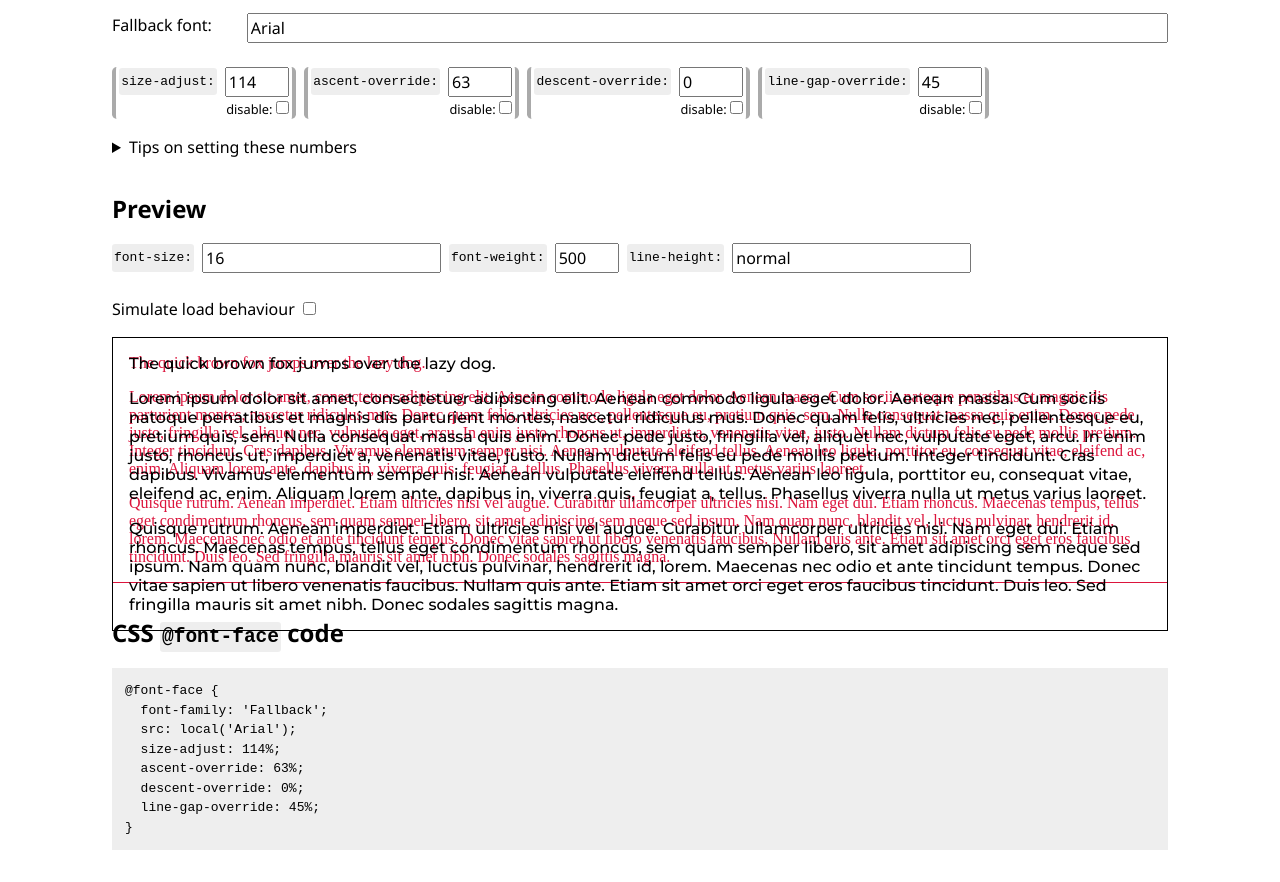
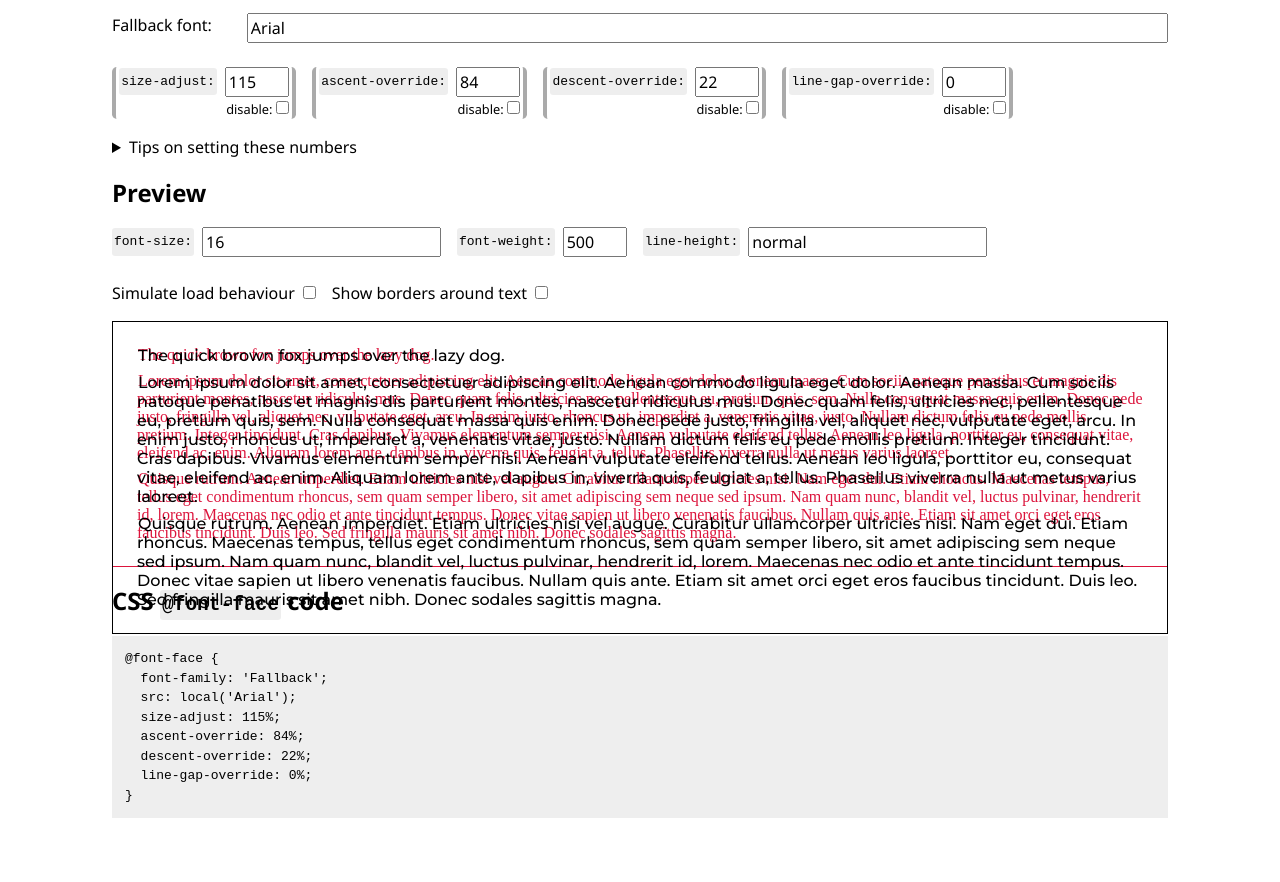
Before and after one commit to paulbrimicombe/font-matcher, a plain HTML site: page index.html in a window 1280 px wide. Shown: the part 505-1387 px from the top of the page. After the commit the page ends 1355 px from the top, so only its background shows below. Drawn offline with Linux system fonts and the light colour scheme; a web font is replaced by a local one.

Commit message:
Optional borders around preview text; update docs for setting values

```diff
--- a/index.html
+++ b/index.html
@@ -97,7 +97,7 @@
                   type="number"
                   id="size-adjust"
                   name="size-adjust"
-                  value="114"
+                  value="115"
                 />
               </span>
               <span class="input-pair, input-disable">
@@ -118,7 +118,7 @@
                   type="number"
                   id="ascent-override"
                   name="ascent-override"
-                  value="63"
+                  value="84"
                 />
               </span>
               <span class="input-pair, input-disable">
@@ -139,7 +139,7 @@
                   type="number"
                   id="descent-override"
                   name="descent-override"
-                  value="0"
+                  value="22"
                 />
               </span>
               <span class="input-pair, input-disable">
@@ -160,7 +160,7 @@
                   type="number"
                   id="line-gap-override"
                   name="line-gap-override"
-                  value="45"
+                  value="0"
                 />
               </span>
               <span class="input-pair, input-disable">
@@ -182,27 +182,45 @@
               <li>
                 Set <code class="css-variable">ascent-override</code>,
                 <code class="css-variable">descent-override</code>, and
-                <code class="css-variable">line-gap-override</code> to zero and
-                make sure that <code class="css-variable">line-height</code> is
-                set to "normal".
+                <code class="css-variable">line-gap-override</code> to zero; set
+                <code class="css-variable">font-size</code> to something quite
+                large (e.g. 40) and make sure that
+                <code class="css-variable">line-height</code> is set to
+                "normal".
               </li>
               <li>
-                Disable <code class="css-variable">ascent-override</code> and
-                adjust <code class="css-variable">size-adjust</code> to match
+                Disable
+                <code class="css-variable">ascent-override</code>,
+                <code class="css-variable">descent-override</code> and
+                <code class="css-variable">line-gap-override</code> and enable
+                "Show borders around text".
+              </li>
+              <li>
+                Adjust <code class="css-variable">size-adjust</code> to match
                 the length of the first line of text.
               </li>
               <li>
-                Enable <code class="css-variable">ascent-override</code> and
-                adjust it to match the baselines of the first line of text.
+                Enable <code class="css-variable">ascent-override</code>,
+                <code class="css-variable">descent-override</code> and
+                <code class="css-variable">line-gap-override</code>. Adjust
+                <code class="css-variable">ascent-override</code> until the
+                baselines of the first line of text are lined up.
               </li>
               <li>
-                Then set <code class="css-variable">descent-override</code> to
-                match the size of the preview content boxes.
+                Then adjust
+                <code class="css-variable">descent-override</code> until the
+                bottom borders of the first line of text match.
+              </li>
+              <li>
+                Then adjust
+                <code class="css-variable">line-gap-override</code> until the
+                other lines of text match.
               </li>
               <li>
                 Preview with varying
                 <code class="css-variable">line-height</code> and
-                <code class="css-variable">font-size</code>.
+                <code class="css-variable">font-size</code>, making small
+                adjustments as necessary.
               </li>
             </ol>
             <h3>Notes</h3>
@@ -211,7 +229,7 @@
                 You may need separate overrides for different font weights:
                 <ul>
                   <li>
-                    Browsers will often automatically switch out
+                    Browsers will often automatically switch out e.g.
                     <code class="css-variable">Arial</code> for
                     <code class="css-variable">Arial Bold</code> when the
                     <code class="css-variable">font-weight</code> is bigger than
@@ -242,8 +260,12 @@
               <li>
                 The <code class="css-variable">line-gap-override</code> setting
                 only has an effect for
-                <code class="css-variable">line-height: normal;</code> and is
-                often best overridden to be zero.
+                <code class="css-variable">line-height: normal;</code>.
+              </li>
+              <li>
+                <code class="css-variable">line-height: normal;</code>
+                definitely makes things harder — if you can set a fixed line
+                height, matching across different sizes will be much easier.
               </li>
             </ul>
           </div>
@@ -284,6 +306,10 @@
               <label for="simulate-load">Simulate load behaviour</label>
               <input type="checkbox" id="simulate-load" name="simulate-load" />
             </span>
+            <span class="input-pair">
+              <label for="show-borders">Show borders around text</label>
+              <input type="checkbox" id="show-borders" name="show-borders" />
+            </span>
           </div>
         </form>
         <div class="output-container">
--- a/main.css
+++ b/main.css
@@ -45,7 +45,7 @@ form {
 form .inputs {
   display: flex;
   flex-direction: row;
-  gap: 0.5em;
+  gap: 1em;
   flex-wrap: wrap;
   align-items: start;
 }
@@ -118,10 +118,6 @@ section {
   gap: 1em;
 }
 
-#preview {
-  margin: 1em 0;
-}
-
 .output-container {
   position: relative;
 }
@@ -129,17 +125,27 @@ section {
 .output {
   border: 1px solid;
   padding: 1em;
-  display: flex;
-  flex-direction: column;
-  gap: 1em;
   position: absolute;
   top: 0;
   left: 0;
+  --text-border-colour: transparent;
+}
+
+.output span {
+  border: 1px solid var(--text-border-colour);
+}
+
+.output > p {
+  margin: 0.5em;
 }
 
 #fallback {
   border-color: crimson;
   color: crimson;
+}
+
+.borders #fallback {
+  --text-border-colour: #dc143caa;
 }
 
 #fallback.black {
@@ -152,6 +158,10 @@ section {
   position: absolute;
   z-index: 10;
   border-color: black;
+}
+
+.borders #target {
+  --text-border-colour: #000a;
 }
 
 pre {
--- a/main.mjs
+++ b/main.mjs
@@ -19,6 +19,7 @@ const previewForm = getElementAs("preview-form", HTMLFormElement);
 
 const fallbackPreview = getElementAs("fallback", HTMLElement);
 const webfontPreview = getElementAs("target", HTMLElement);
+const previewContainer = getElementAs("preview", HTMLElement);
 const previewSpacer = getElementAs("preview-spacer", HTMLElement);
 
 const fallbackCSSSnippet = getElementAs("fallback-font-css", HTMLElement);
@@ -41,8 +42,11 @@ const previewText = [
 const setPreviewText = (element) => {
   previewText.forEach((text) => {
     const paragraph = document.createElement("p");
-    paragraph.textContent = text;
     element.appendChild(paragraph);
+
+    const textSpan = document.createElement("span");
+    textSpan.textContent = text;
+    paragraph.appendChild(textSpan);
   });
 };
 
@@ -72,6 +76,7 @@ const updateFonts = (event) => {
   const fontWeight = previewFormData.get("font-weight")?.toString();
   const lineHeight = previewFormData.get("line-height")?.toString();
   const simulateLoad = previewFormData.get("simulate-load")?.valueOf();
+  const showBorders = previewFormData.get("show-borders")?.valueOf();
 
   clearInterval(currentInterval);
 
@@ -99,6 +104,12 @@ const updateFonts = (event) => {
     fallbackPreview.classList.remove("black");
     fallbackPreview.classList.remove("hidden");
     webfontPreview.classList.remove("hidden");
+  }
+
+  if (showBorders) {
+    previewContainer.classList.add("borders");
+  } else {
+    previewContainer.classList.remove("borders");
   }
 
   styleElement.innerText = "";
```
